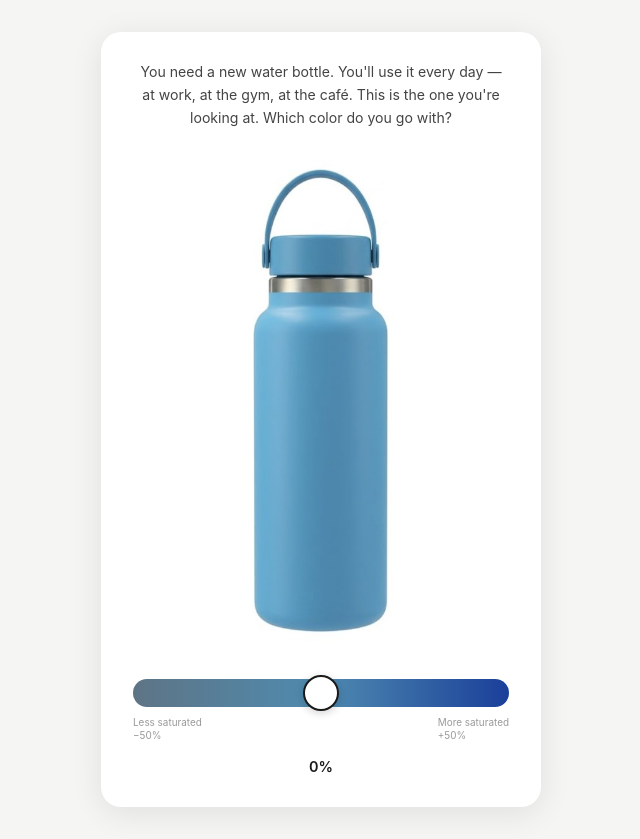
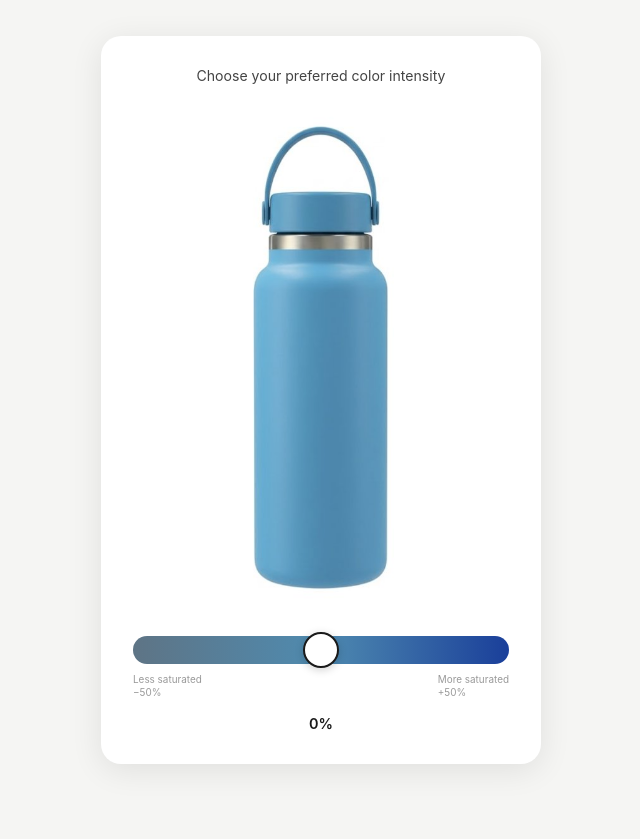
Before and after one commit to yyou-lab/waterbottlesaturation, a plain HTML site: page index.html in a window 1280 px wide. Shown: the whole page, without its empty margins (319-959 px from the left). After the commit the page ends 800 px from the top, so only its background shows below. Drawn offline with Linux system fonts and the light colour scheme.

Commit message:
Update index.html

```diff
--- a/index.html
+++ b/index.html
@@ -139,7 +139,7 @@
 <div class="card">
 
   <div class="description">
-    You need a new water bottle. You'll use it every day — at work, at the gym, at the café. This is the one you're looking at. Which color do you go with?
+    Choose your preferred color intensity
   </div>
 
   <div class="image-wrap">
```
